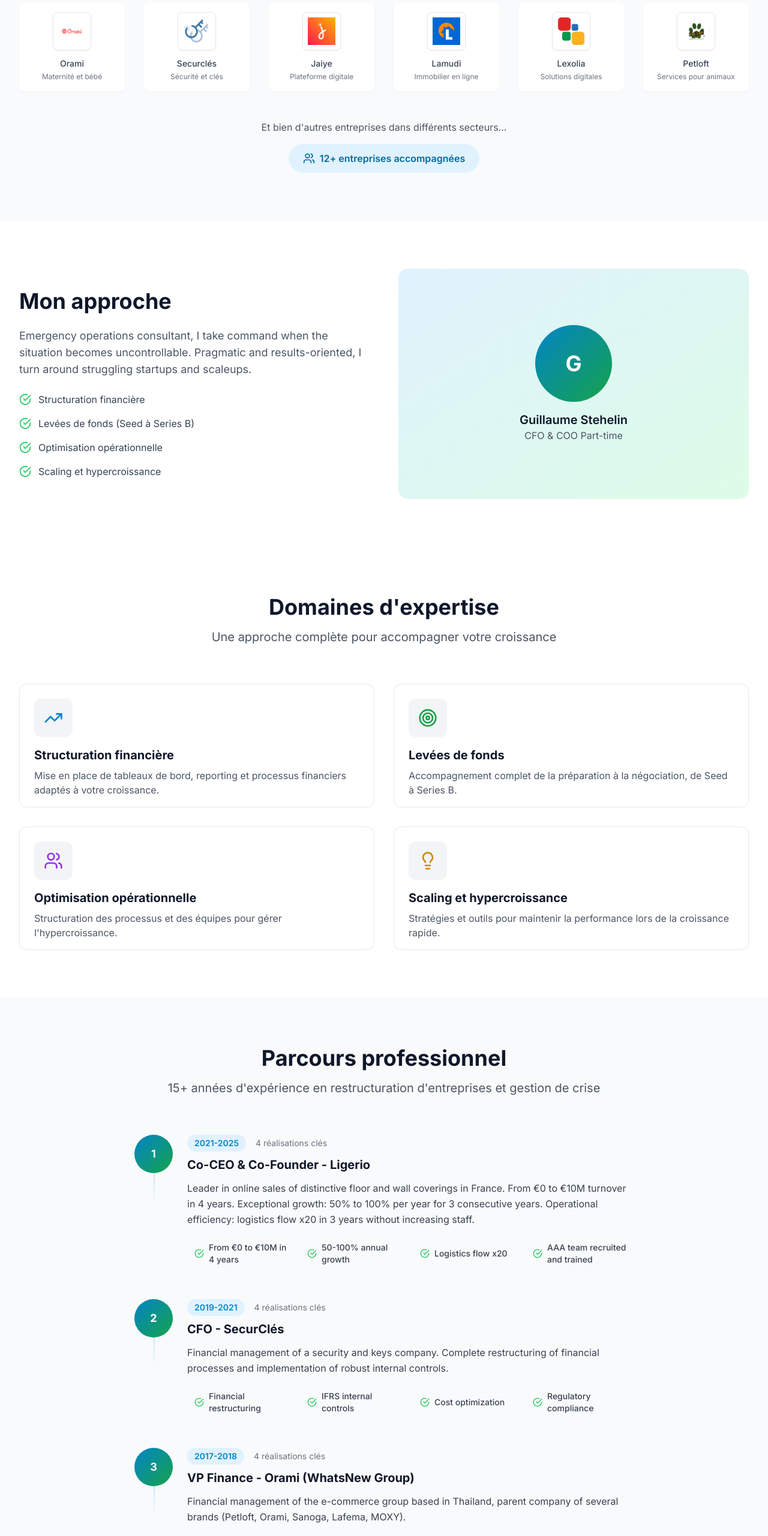
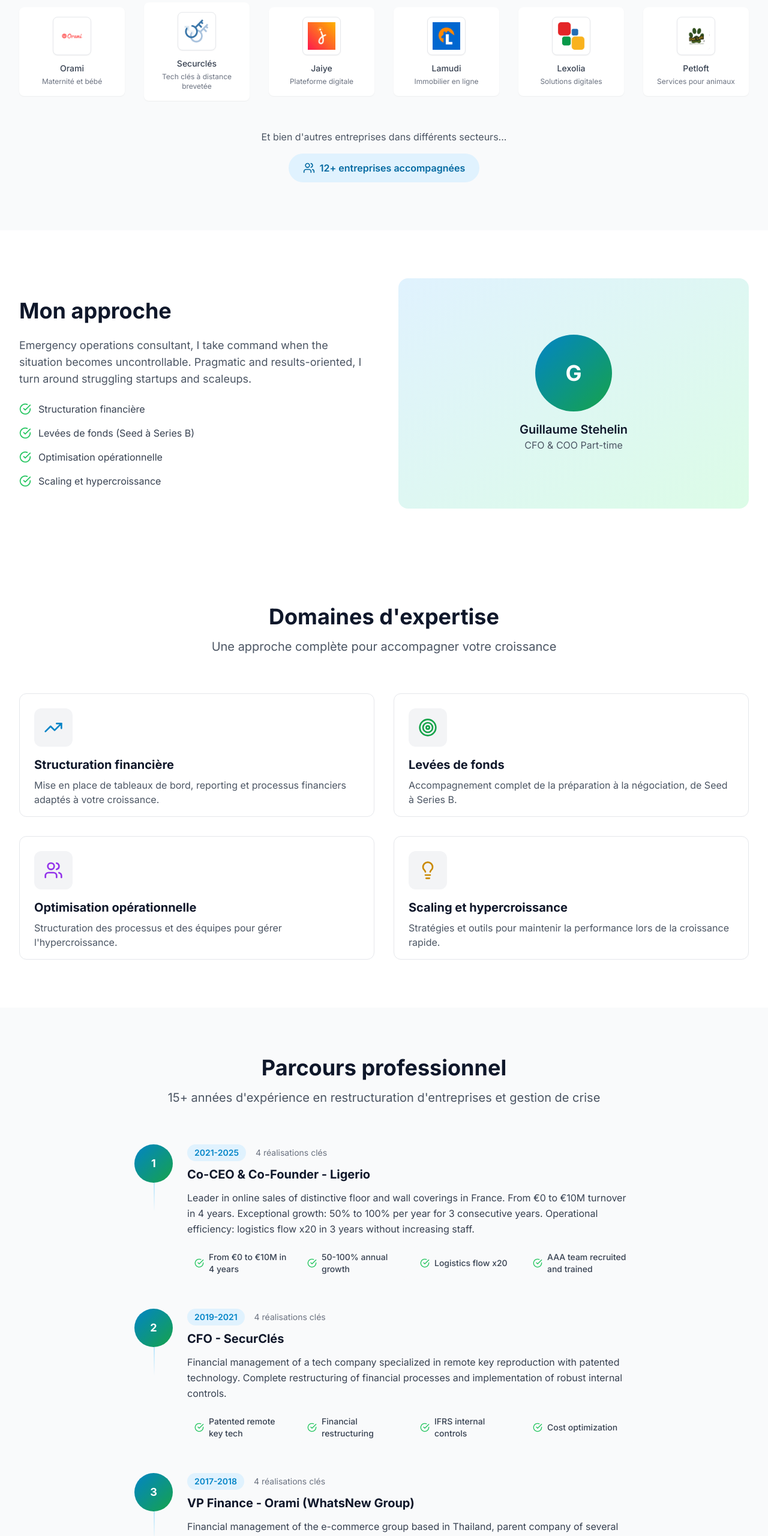
Before and after one commit to gdetaisne/gslv.fr, a Next.js app: page /en/about in a window 1280 px wide. Shown: the part 1100-3661 px from the top of the page at 60% size. Built offline with nearby package versions, Linux system fonts and the light colour scheme.

Commit message:
Mise à jour SecurClés: société tech avec technologie brevetée de reproduction de clés à distance

```diff
--- a/app/[locale]/about/page.tsx
+++ b/app/[locale]/about/page.tsx
@@ -137,7 +137,7 @@ export default function AboutPage() {
               { name: 'Kaymu', logo: '/images/companies/kaymu.png', description: 'Marketplace e-commerce' },
               { name: 'Glossybox', logo: '/images/companies/glossybox.png', description: 'Beauté et cosmétiques' },
               { name: 'Orami', logo: '/images/companies/orami.png', description: 'Maternité et bébé' },
-              { name: 'Securclés', logo: '/images/companies/securcles.png', description: 'Sécurité et clés' },
+              { name: 'Securclés', logo: '/images/companies/securcles.png', description: 'Tech clés à distance brevetée' },
               { name: 'Jaiye', logo: '/images/companies/jaiye.jpeg', description: 'Plateforme digitale' },
               { name: 'Lamudi', logo: '/images/companies/lamudi.png', description: 'Immobilier en ligne' },
               { name: 'Lexolia', logo: '/images/companies/lexolia.png', description: 'Solutions digitales' },
--- a/messages/en.json
+++ b/messages/en.json
@@ -84,12 +84,12 @@
       {
         "year": "2019-2021",
         "title": "CFO - SecurClés",
-        "description": "Financial management of a security and keys company. Complete restructuring of financial processes and implementation of robust internal controls.",
+        "description": "Financial management of a tech company specialized in remote key reproduction with patented technology. Complete restructuring of financial processes and implementation of robust internal controls.",
         "achievements": [
+          "Patented remote key tech",
           "Financial restructuring",
           "IFRS internal controls",
-          "Cost optimization",
-          "Regulatory compliance"
+          "Cost optimization"
         ]
       },
       {
--- a/messages/fr.json
+++ b/messages/fr.json
@@ -75,12 +75,12 @@
       {
         "year": "2019-2021",
         "title": "CFO - SecurClés",
-        "description": "Direction financière d'une entreprise de sécurité et clés. Restructuration complète des processus financiers et mise en place de contrôles internes robustes.",
+        "description": "Direction financière d'une société tech spécialisée dans la reproduction de clés à distance avec technologie brevetée. Restructuration complète des processus financiers et mise en place de contrôles internes robustes.",
         "achievements": [
+          "Tech brevetée clés à distance",
           "Restructuration financière",
           "Contrôles internes IFRS",
-          "Optimisation des coûts",
-          "Conformité réglementaire"
+          "Optimisation des coûts"
         ]
       },
       {
--- a/messages/th.json
+++ b/messages/th.json
@@ -84,12 +84,12 @@
       {
         "year": "2019-2021",
         "title": "CFO - SecurClés",
-        "description": "การจัดการทางการเงินของบริษัทความปลอดภัยและกุญแจ การปรับโครงสร้างกระบวนการทางการเงินอย่างสมบูรณ์และการใช้ระบบควบคุมภายในที่แข็งแกร่ง",
+        "description": "การจัดการทางการเงินของบริษัทเทคที่เชี่ยวชาญในการทำกุญแจซ้ำจากระยะไกลด้วยเทคโนโลยีที่ได้รับสิทธิบัตร การปรับโครงสร้างกระบวนการทางการเงินอย่างสมบูรณ์และการใช้ระบบควบคุมภายในที่แข็งแกร่ง",
         "achievements": [
+          "เทคกุญแจระยะไกลสิทธิบัตร",
           "การปรับโครงสร้างทางการเงิน",
           "การควบคุมภายใน IFRS",
-          "การเพิ่มประสิทธิภาพต้นทุน",
-          "การปฏิบัติตามกฎระเบียบ"
+          "การเพิ่มประสิทธิภาพต้นทุน"
         ]
       },
       {
```
